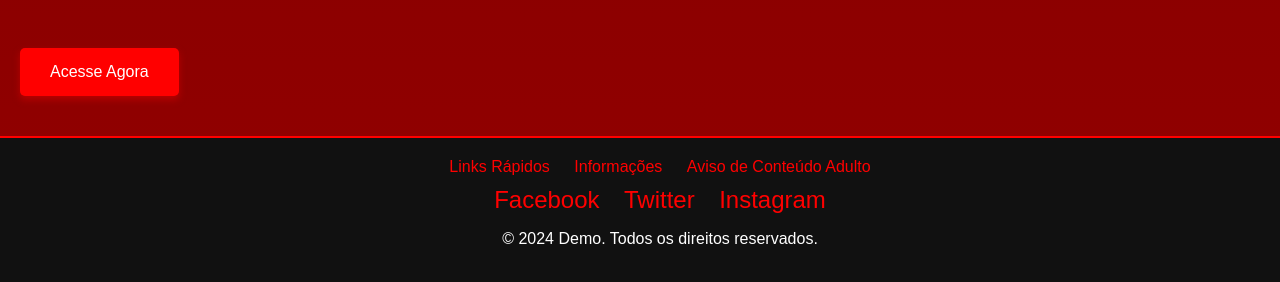
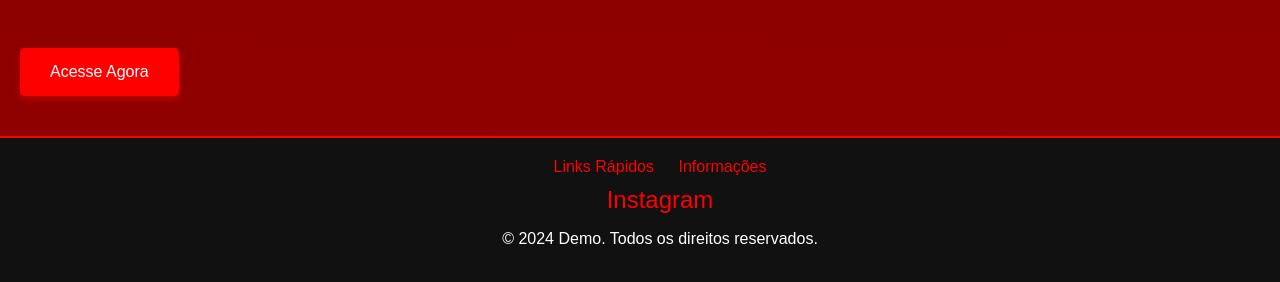
Before and after one commit to jennyalbuquerque/bestconteudo, a plain HTML site: page index.html in a window 1280 px wide. Shown: the part 2612-2894 px from the top of the page. Drawn offline with Linux system fonts and the light colour scheme.

Commit message:
Update index.html

```diff
--- a/index.html
+++ b/index.html
@@ -318,13 +318,10 @@
         <nav>
             <a href="#">Links Rápidos</a>
             <a href="#">Informações</a>
-            <a href="#">Aviso de Conteúdo Adulto</a>
         </nav>
         <div class="social-icons">
-            <a href="#" target="_blank">Facebook</a>
-            <a href="#" target="_blank">Twitter</a>
-            <a href="#" target="_blank">Instagram</a>
-        </div>
+    <a href="https://www.instagram.com/jenny.albuquerque1/" target="_blank">Instagram</a>
+</div>
         <p>&copy; 2024 Demo. Todos os direitos reservados.</p>
     </footer>
 </body>
```
